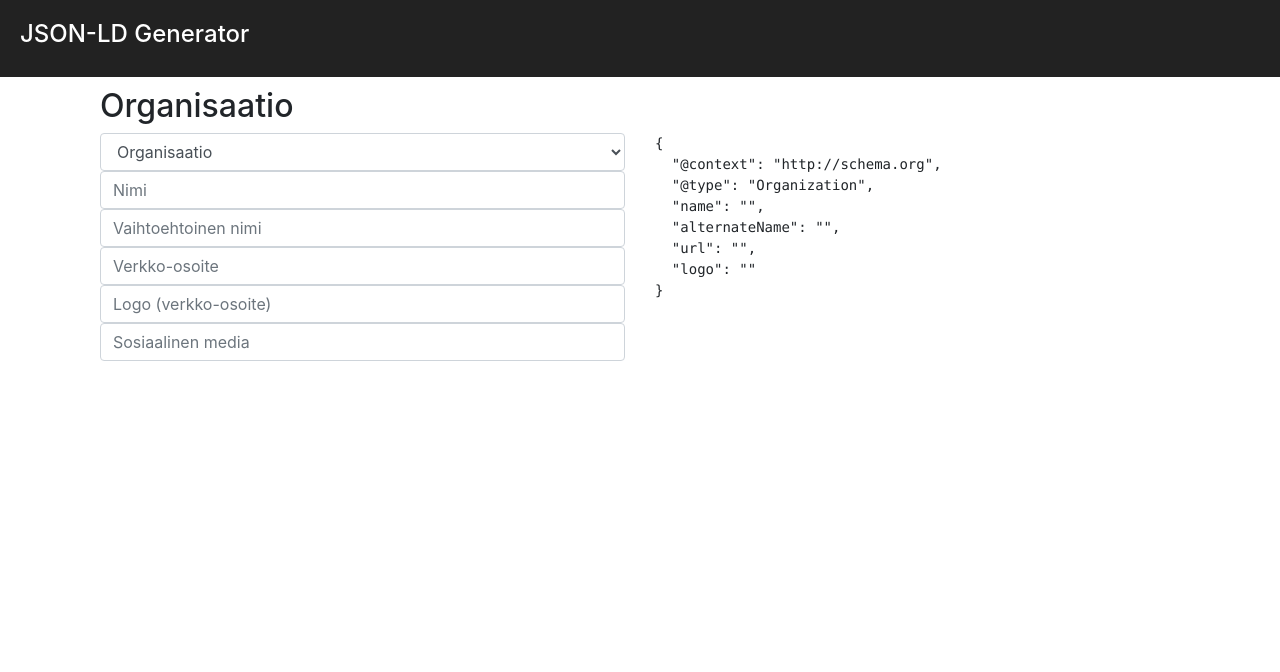
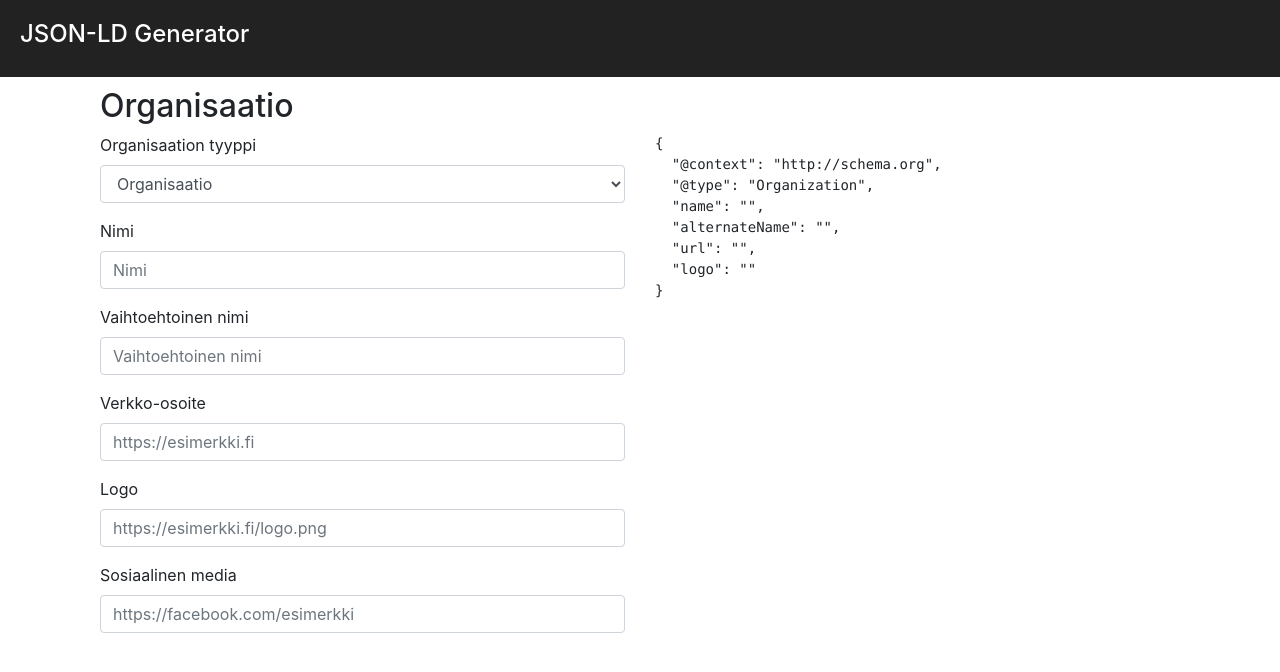
Before and after one commit to SemanticComputing/json-ld-generator, a React (Create React App) app: page / in a window 1280 px wide. Shown: the top 672 px of the page. Built offline with nearby package versions, Linux system fonts and the light colour scheme.

Commit message:
Add labels for inputs

```diff
--- a/src/components/Select.js
+++ b/src/components/Select.js
@@ -5,11 +5,9 @@ import { Input } from 'reactstrap';
 
 const Select = ({ onChange, options }) => {
   return (
-    <div>
-      <Input type="select" onChange={(e) => onChange(e.target.value)}>
-        {map(options, (option) => <option key={option.id} value={option.id}>{option.name}</option>)}
-      </Input>
-    </div>
+    <Input type="select" onChange={(e) => onChange(e.target.value)}>
+      {map(options, (option) => <option key={option.id} value={option.id}>{option.name}</option>)}
+    </Input>
   );
 };
 
--- a/src/containers/Organization.js
+++ b/src/containers/Organization.js
@@ -7,7 +7,7 @@ import Select from '../components/Select';
 import JsonLdDisplay from '../components/JsonLdDisplay';
 import { updateOrganization } from '../actions';
 import { object, func } from 'prop-types';
-import { Container, Row, Col } from 'reactstrap';
+import { Container, Row, Col, Form, FormGroup, Label } from 'reactstrap';
 
 const ORG_TYPES = [
   {
@@ -30,12 +30,32 @@ let Organization = ({ updateOrganization, organization }) => {
       </Row>
       <Row>
         <Col>
-          <Select options={ORG_TYPES} onChange={(type) => updateOrganization({ '@type': type })} />
-          <TextInput value={organization.name} placeholder={'Nimi'} onChange={(name) => updateOrganization({ name })} />
-          <TextInput value={organization.alternateName} placeholder={'Vaihtoehtoinen nimi'} onChange={(alternateName) => updateOrganization({ alternateName })} />
-          <UrlInput value={organization.url} placeholder={'Verkko-osoite'} onChange={(url) => updateOrganization({ url })} />
-          <UrlInput value={organization.logo} placeholder={'Logo (verkko-osoite)'} onChange={(logo) => updateOrganization({ logo })} />
-          <ListInput values={organization.sameAs} placeholder={'Sosiaalinen media'} Input={UrlInput} onChange={(sameAs) => updateOrganization({ sameAs })} />
+          <Form>
+            <FormGroup>
+              <Label for='orgType'>Organisaation tyyppi</Label>
+              <Select id='orgType' options={ORG_TYPES} onChange={(type) => updateOrganization({ '@type': type })} />
+            </FormGroup>
+            <FormGroup>
+              <Label for='orgName'>Nimi</Label>
+              <TextInput id='orgName' value={organization.name} placeholder='Nimi' onChange={(name) => updateOrganization({ name })} />
+            </FormGroup>
+            <FormGroup>
+              <Label for='orgAltName'>Vaihtoehtoinen nimi</Label>
+              <TextInput id='orgAltName' value={organization.alternateName} placeholder='Vaihtoehtoinen nimi' onChange={(alternateName) => updateOrganization({ alternateName })} />
+            </FormGroup>
+            <FormGroup>
+              <Label for='orgUrl'>Verkko-osoite</Label>
+              <UrlInput id='orgUrl' value={organization.url} placeholder='https://esimerkki.fi' onChange={(url) => updateOrganization({ url })} />
+            </FormGroup>
+            <FormGroup>
+              <Label for='orgLogo'>Logo</Label>
+              <UrlInput id='orgLogo' value={organization.logo} placeholder='https://esimerkki.fi/logo.png' onChange={(logo) => updateOrganization({ logo })} />
+            </FormGroup>
+            <FormGroup>
+              <Label for='orgSameAs'>Sosiaalinen media</Label>
+              <ListInput id='orgSameAs' values={organization.sameAs} placeholder='https://facebook.com/esimerkki' Input={UrlInput} onChange={(sameAs) => updateOrganization({ sameAs })} />
+            </FormGroup>
+          </Form>
         </Col>
         <Col>
           <JsonLdDisplay jsonld={organization} />
```
